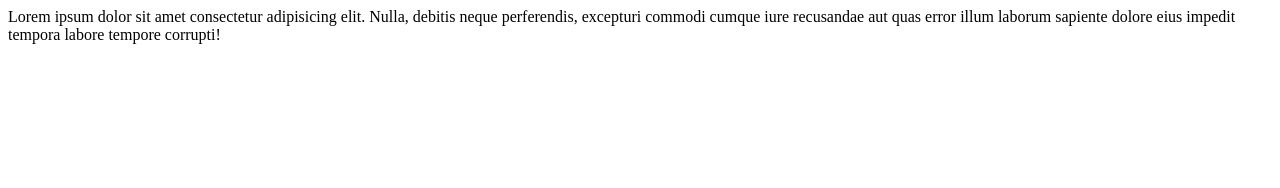
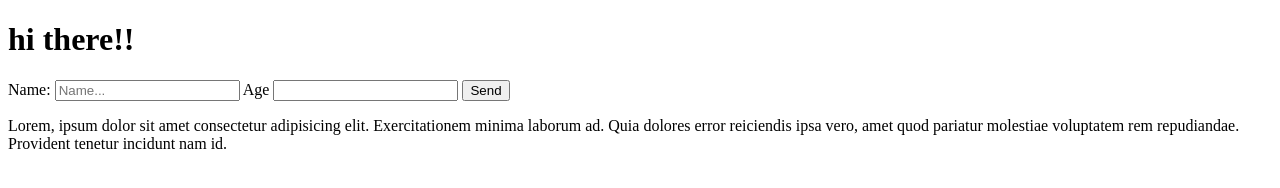
Before and after one commit to EnoshTsur/client, a plain HTML site: page index.html in a window 1280 px wide. Drawn offline with Linux system fonts and the light colour scheme.

Commit message:
added client

```diff
--- a/index.html
+++ b/index.html
@@ -1,14 +1,34 @@
-<html>
-    <head>
-        <title>My Awesome Title!</title>
-    </head>
+<!DOCTYPE html>
+<html lang="en">
+<head>
+    <meta charset="UTF-8">
+    <meta name="viewport" content="width=device-width, initial-scale=1.0">
+    <meta http-equiv="X-UA-Compatible" content="ie=edge">
+    <title>my title</title>
+</head>
+<body>
+    <header>
+        <h1>hi there!!</h1>
+    </header>
+
+    <section>
+       <form>
 
 
-    <body>
-        Lorem ipsum dolor sit amet consectetur adipisicing elit.
-         Nulla, debitis neque perferendis,
-         excepturi commodi cumque iure recusandae aut quas
-         error illum laborum sapiente dolore eius impedit
-         tempora labore tempore corrupti!
-    </body>
+        <label for="name">Name:</label>
+        <input type="text" name="" id="name" placeholder="Name..." title="
+        Lorem ipsum dolor sit amet consectetur, adipisicing elit. Iste quaerat quasi quis sunt ipsam. Error, officiis adipisci ullam tenetur dolorum quos, autem incidunt ducimus voluptas vitae at maiores dignissimos modi.">
+
+        <label for="age">Age</label>
+        <input type="number" name="" id="age">
+
+        <button type="submit">Send</button>
+       </form>
+    </section>
+
+    <footer>
+        <p>Lorem, ipsum dolor sit amet consectetur adipisicing elit. Exercitationem minima laborum ad. Quia dolores error reiciendis ipsa vero, amet quod pariatur molestiae voluptatem rem repudiandae. Provident tenetur incidunt nam id.</p>
+    </footer>
+
+</body>
 </html>
```
